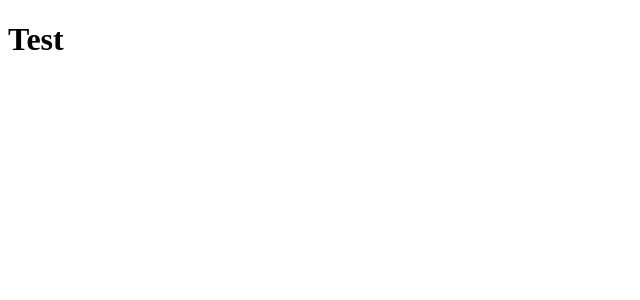
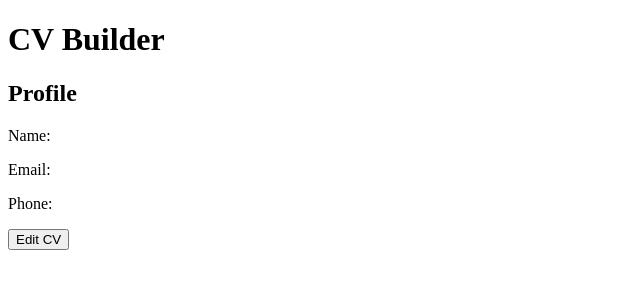
Before and after one commit to Nano1008/odin-CV-application, a React app: page / in a window 1280 px wide. Shown: the top 300 px of the page, without its empty margins (0-640 px from the left). Built offline with nearby package versions, Linux system fonts and the light colour scheme; the HTML template or start-up script is replaced by a standard one.

Commit message:
Implement centralized edit/submit mode

```diff
--- a/src/App.jsx
+++ b/src/App.jsx
@@ -1,7 +1,21 @@
+import Profile from "./components/Profile";
 import "./styles/App.css";
+import { useState } from "react";
 
 function App() {
-  return <h1>Test</h1>;
+  const [editMode, setEditMode] = useState(false);
+
+  function handleEditClick() {
+    setEditMode((prevMode) => !prevMode);
+  }
+
+  return (
+    <div className="app-container">
+      <h1>CV Builder</h1>
+      <Profile editMode={editMode}/>
+      <button onClick={handleEditClick}>{editMode ? "Submit CV" : "Edit CV"}</button>
+    </div>
+  )
 }
 
 export default App;
--- /dev/null
+++ b/src/components/Profile.jsx
@@ -0,0 +1,54 @@
+import { useState } from "react";
+
+function Profile({ editMode }) {
+  const [info, setInfo] = useState({
+    name: "",
+    email: "",
+    phone: "",
+  });
+
+  function handleChange(event) {
+    setInfo((prevInfo) => ({
+      ...prevInfo,
+      [event.target.name]: event.target.value,
+    }));
+  }
+  return (
+    <section>
+      <h2>Profile</h2>
+      {editMode ? (
+        <form>
+          <input
+            type="text"
+            name="name"
+            placeholder="Name"
+            onChange={handleChange}
+            value={info.name}
+          />
+          <input
+            type="email"
+            name="email"
+            placeholder="Email"
+            onChange={handleChange}
+            value={info.email}
+          />
+          <input
+            type="tel"
+            name="phone"
+            placeholder="Phone"
+            onChange={handleChange}
+            value={info.phone}
+          />
+        </form>
+      ) : (
+        <>
+          <p>Name: {info.name}</p>
+          <p>Email: {info.email}</p>
+          <p>Phone: {info.phone}</p>
+        </>
+      )}
+    </section>
+  );
+}
+
+export default Profile;
```
